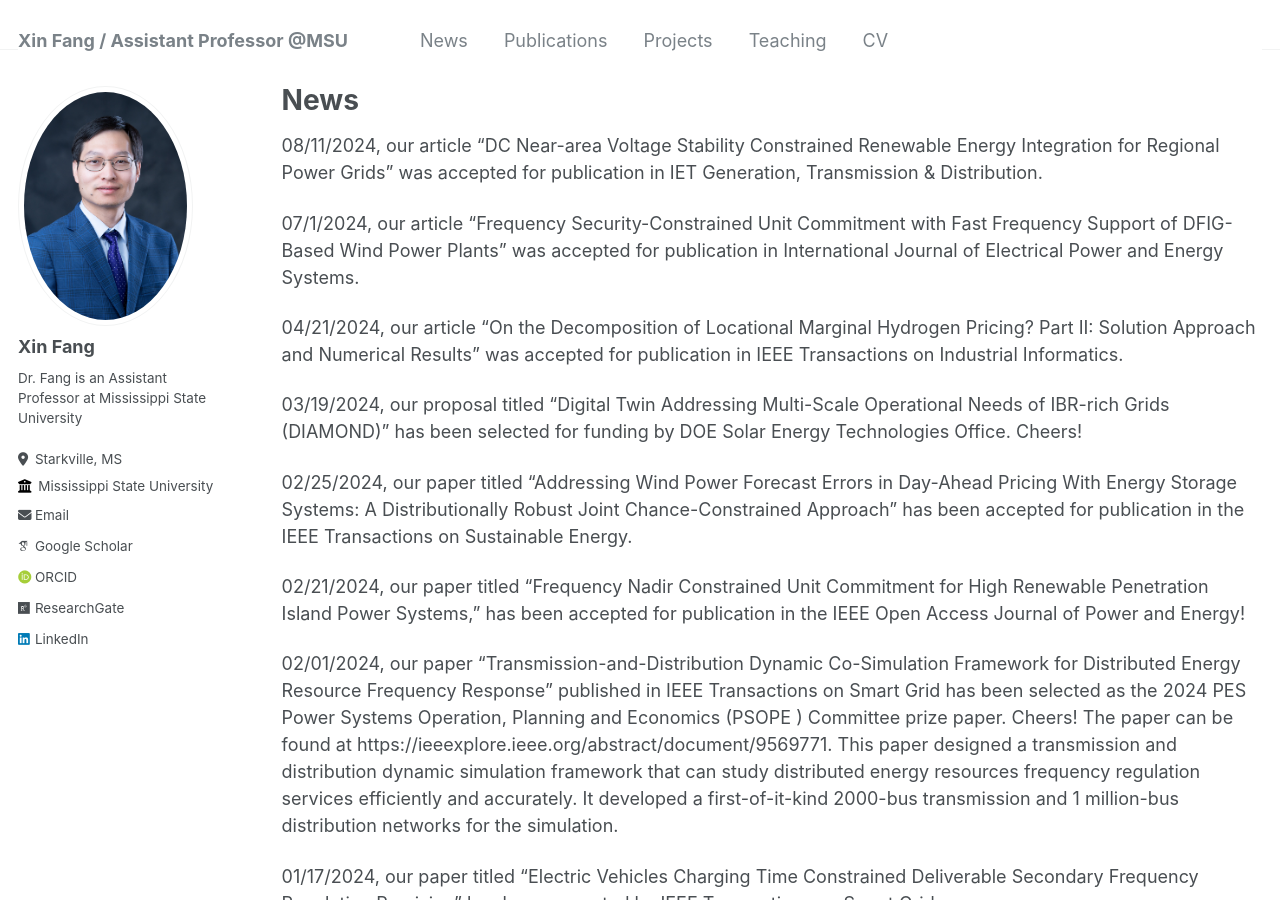
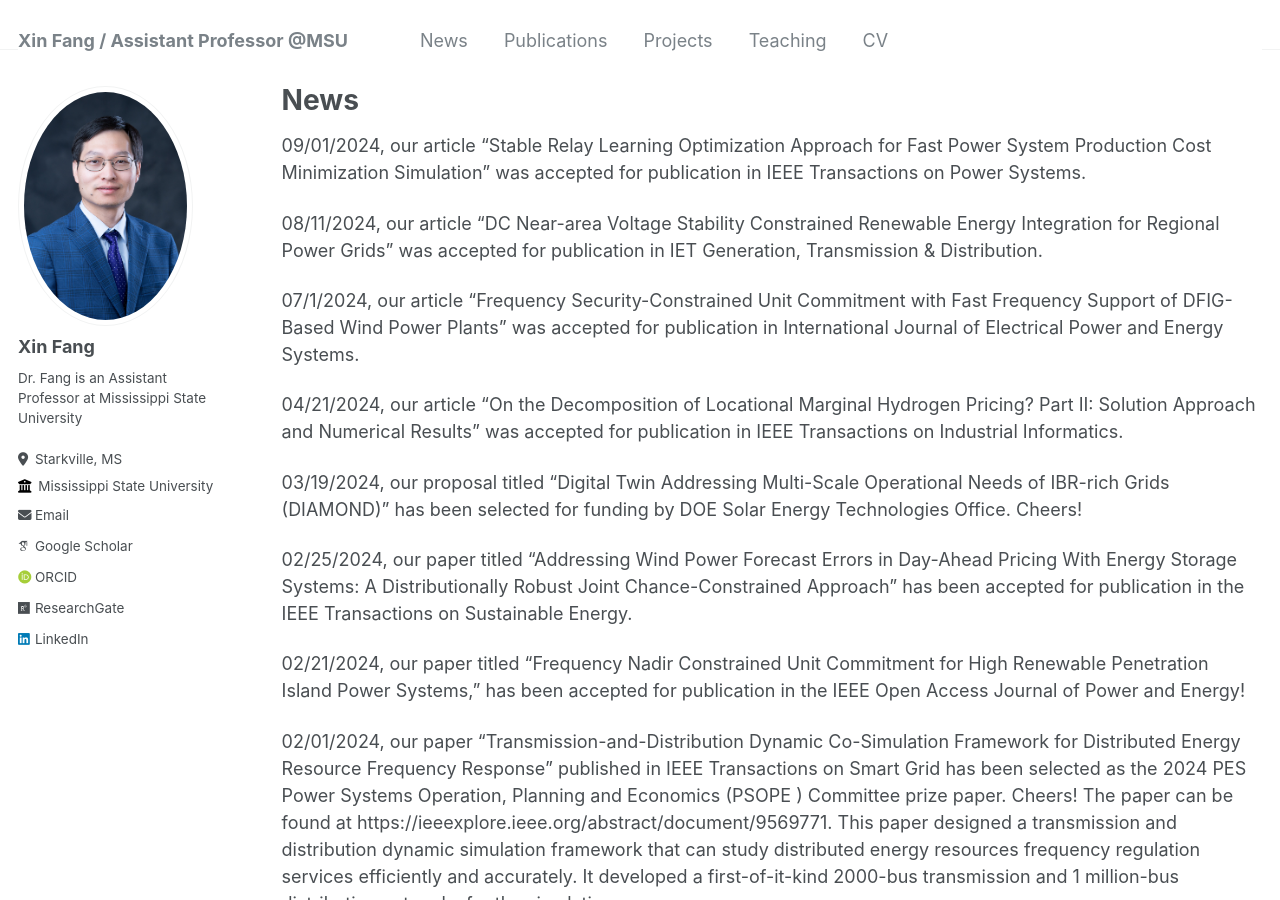
Before and after one commit to XinFang88/xinfang88.github.io, a Jekyll site: the page built from _pages/news.md, in a window 1280 px wide and 900 px high. Built offline with Jekyll 4.4.1, drawn with Linux system fonts in a browser that asks for light colours; some web fonts are replaced.

Commit message:
Update news.md

```diff
--- a/_pages/news.md
+++ b/_pages/news.md
@@ -6,6 +6,7 @@ author_profile: true
 ---
 
 {% include base_path %}
+09/01/2024, our article "Stable Relay Learning Optimization Approach for Fast Power System Production Cost Minimization Simulation" was accepted for publication in IEEE Transactions on Power Systems.
 
 08/11/2024, our article "DC Near-area Voltage Stability Constrained Renewable Energy Integration for Regional Power Grids" was accepted for publication in IET Generation, Transmission & Distribution.
 
```
